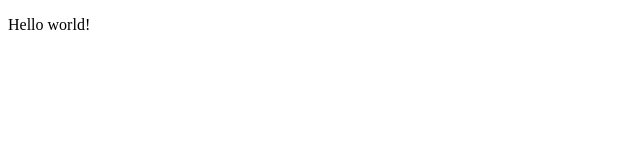
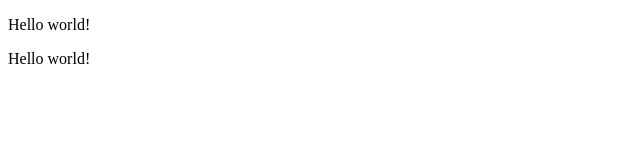
Before and after one commit to zefviktor/startStudy, a plain HTML site: page index.html in a window 1280 px wide. Shown: the full height of the page, 0-640 px from the left. Drawn offline with Linux system fonts and the light colour scheme.

Commit message:
3 commit

```diff
--- a/index.html
+++ b/index.html
@@ -8,6 +8,8 @@
 </head>
 <body>
     <p onclick="" >Hello world!</p>
+    <p onclick="" >Hello world!</p>
+
     <!-- <script>
         alert('hello')
     </script> -->
```
Also changed, not shown: 1 other file.
